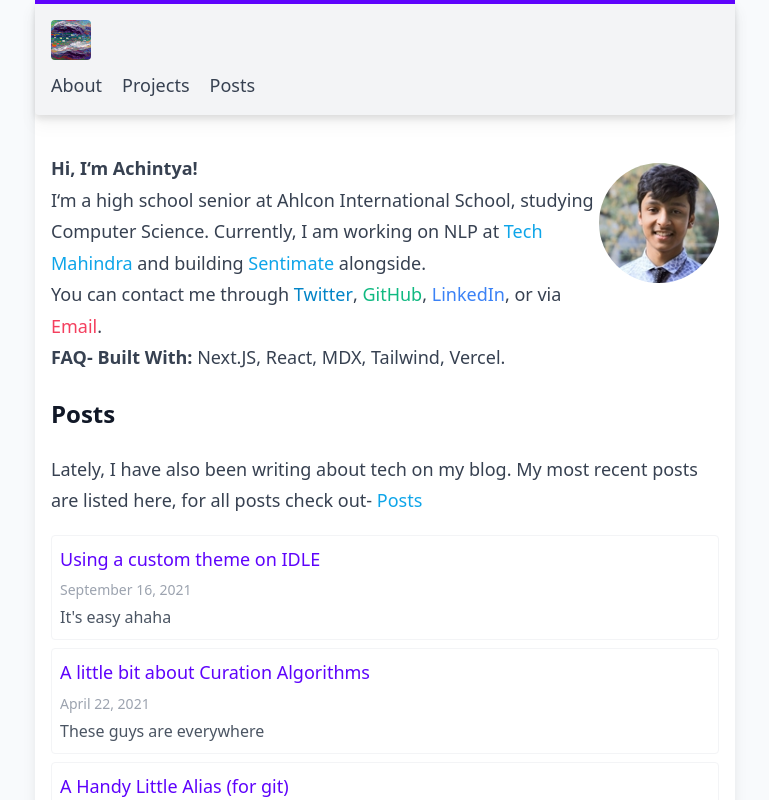
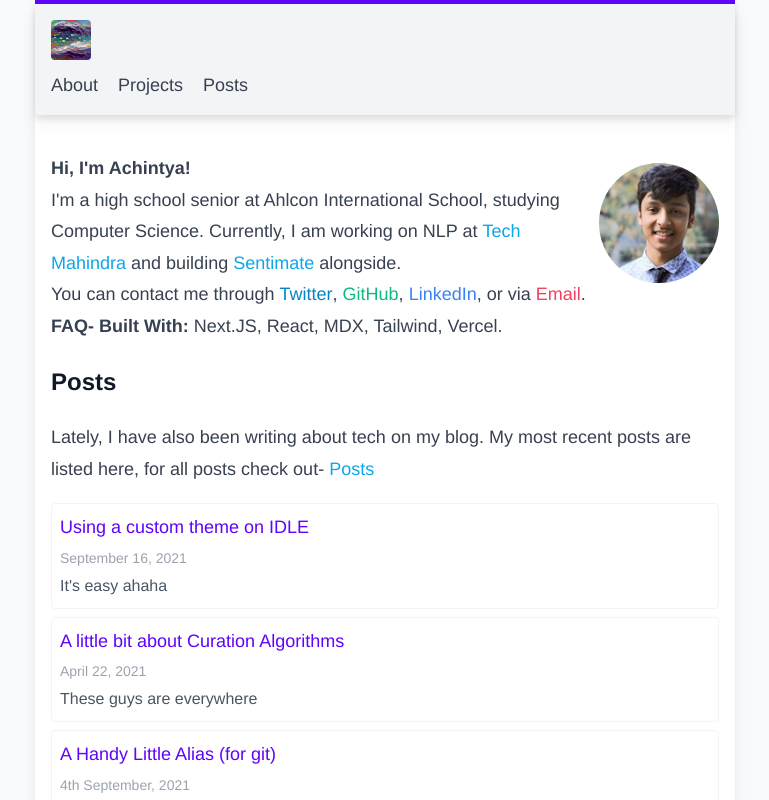
Before and after one commit to achntj/garden, a Next.js app: page / in a window 1280 px wide. Shown: the top 800 px of the page, without its empty margins (255-1024 px from the left). Built offline with nearby package versions, Linux system fonts and the light colour scheme; no server answers.

Commit message:
font specified

```diff
--- a/pages/index.js
+++ b/pages/index.js
@@ -17,9 +17,8 @@ export default function Home({ posts }) {
           alt="Achintya Jha"
         />
         <p>
-          <b>Hi, I&lsquo;m Achintya!</b>
-          <br />
-          I&lsquo;m a high school senior at Ahlcon International School,
+          <b>Hi, I{"'"}m Achintya!</b>
+          <br />I{"'"}m a high school senior at Ahlcon International School,
           studying Computer Science. Currently, I am working on NLP at{" "}
           <a href="https://www.techmahindra.com/en-in/innovation/makers-lab/">
             Tech Mahindra
--- a/tailwind.config.js
+++ b/tailwind.config.js
@@ -4,6 +4,17 @@ module.exports = {
     "./components/**/*.{js,ts,jsx,tsx, mdx}",
   ],
   theme: {
+    fontFamily: {
+      sans: [
+        "Helvetica Neue",
+        "Helvetica",
+        "BlinkMacSystemFont",
+        "Segoe UI",
+        "Roboto",
+        "system-ui",
+        "sans-serif",
+      ],
+    },
     extend: {
       fontSize: {
         base: "1.125em",
```
